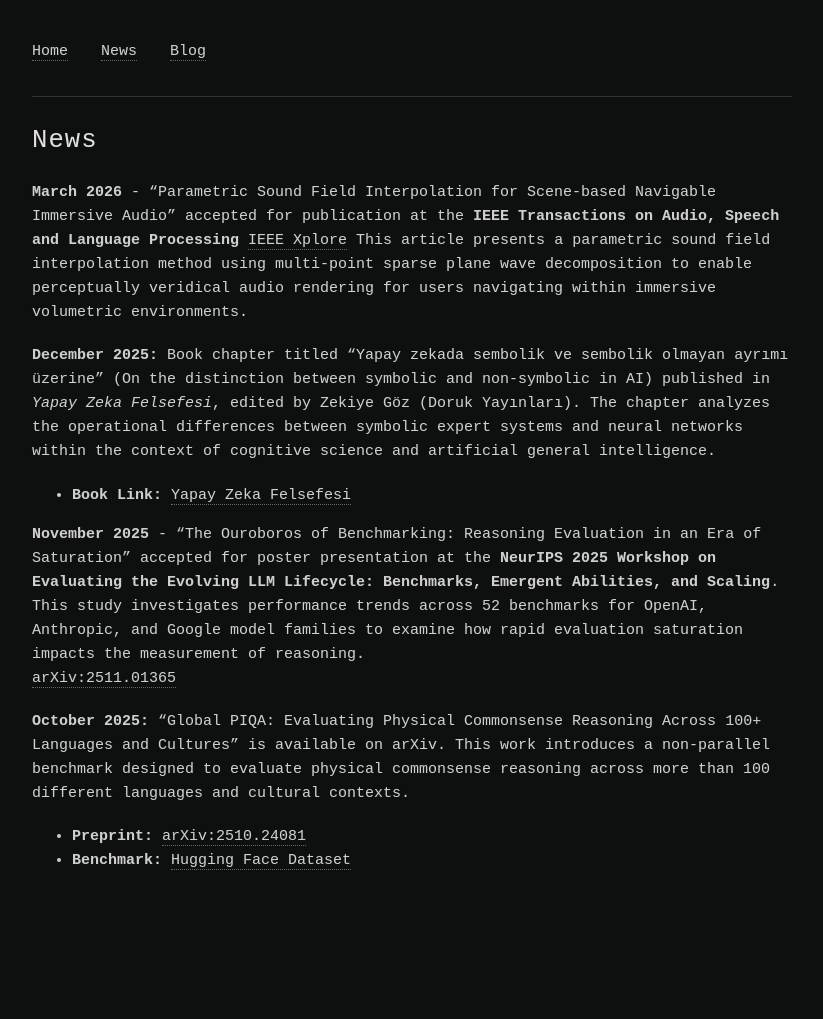
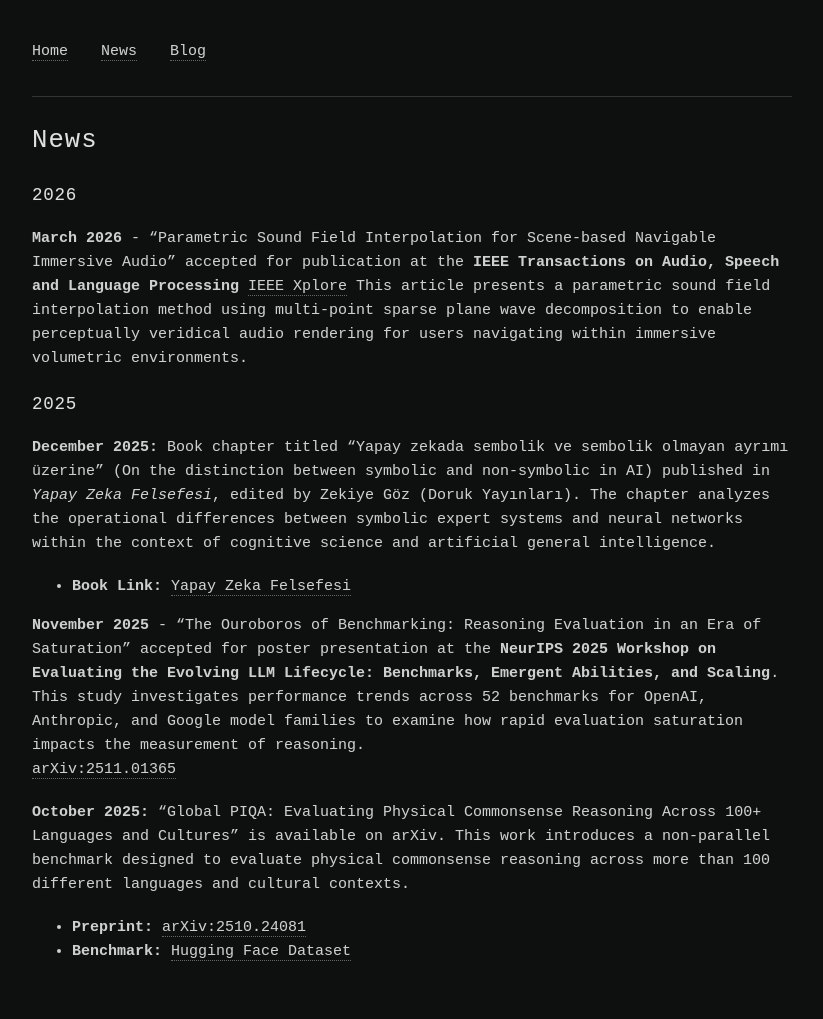
Before and after one commit to ieddeveci/ieddeveci.github.io, a Jekyll site: the page built from news.md, in a window 1280 px wide. Shown: the whole page, without its empty margins (228-1051 px from the left). Built offline with Jekyll 4.4.1, drawn with Linux system fonts in a browser that asks for light colours; before the commit the page ends 928 px from its top, so only the background shows below that.

Commit message:
Update news.md

```diff
--- a/news.md
+++ b/news.md
@@ -4,7 +4,11 @@ title: News
 permalink: /news/
 ---
 
+### 2026
+
 **March 2026** - "Parametric Sound Field Interpolation for Scene-based Navigable Immersive Audio" accepted for publication at the **IEEE Transactions on Audio, Speech and Language Processing** [IEEE Xplore](https://ieeexplore.ieee.org/abstract/document/11425806) This article presents a parametric sound field interpolation method using multi-point sparse plane wave decomposition to enable perceptually veridical audio rendering for users navigating within immersive volumetric environments.
+
+### 2025
 
 **December 2025:** Book chapter titled "Yapay zekada sembolik ve sembolik olmayan ayrımı üzerine" (On the distinction between symbolic and non-symbolic in AI) published in *Yapay Zeka Felsefesi*, edited by Zekiye Göz (Doruk Yayınları). The chapter analyzes the operational differences between symbolic expert systems and neural networks within the context of cognitive science and artificial general intelligence.
 * **Book Link:** [Yapay Zeka Felsefesi](https://www.dorukyayinlari.com/kitap/yapay-zeka-felsefesi-cbf)
```
